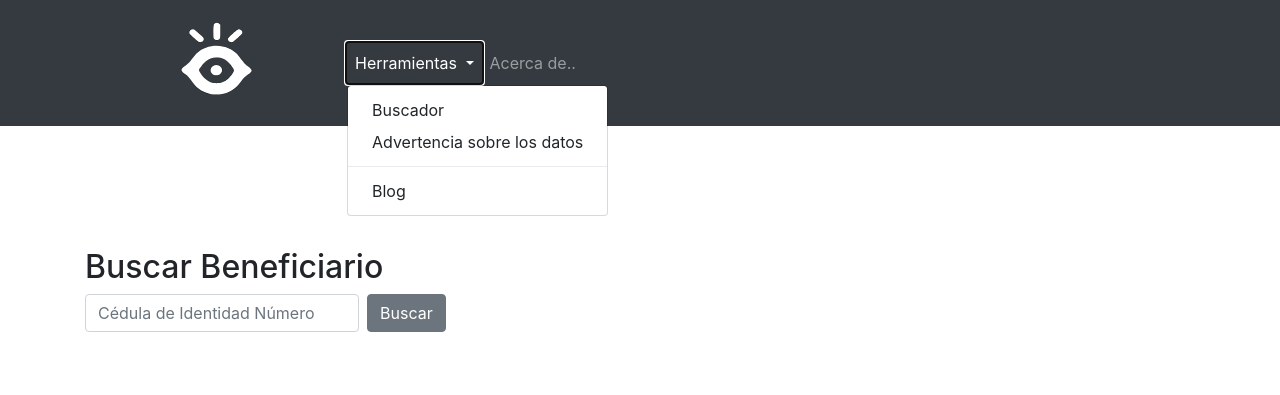
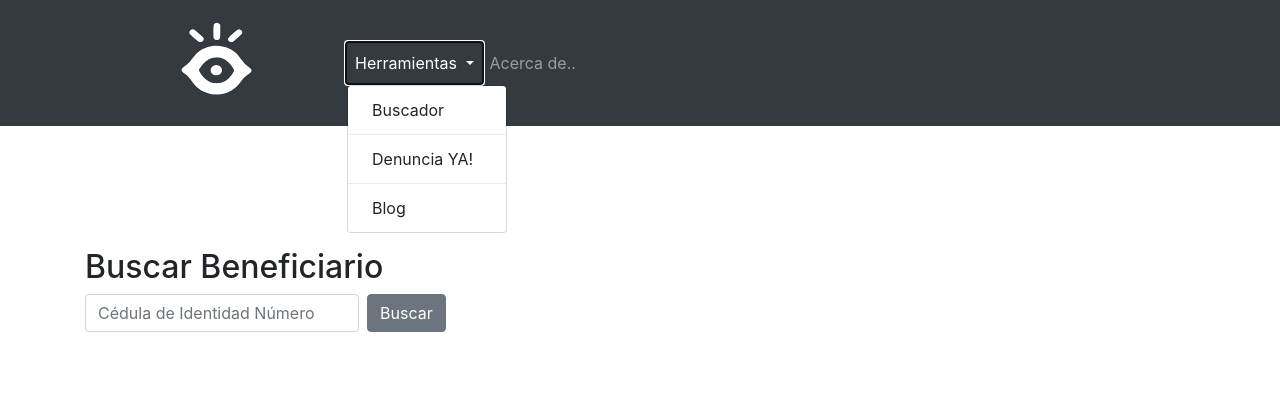
Before and after one commit to controlapy/controlapy, a Django app: page /beneficiario/ in a window 1280 px wide, after a click on "Herramientas". Shown: the top 395 px of the page. Run offline with Django 3.2, Linux system fonts and the light colour scheme; parts of the project's set-up code (start-up, migrations or seed data) failed here and were passed over; some libraries are stand-ins or nearby versions.

Commit message:
Denuncia Puerkesa

```diff
--- a/beneficiario/templates/beneficiario/base.html
+++ b/beneficiario/templates/beneficiario/base.html
@@ -43,7 +43,8 @@
                             <a class="nav-link dropdown-toggle" data-toggle="dropdown" href="#" id="herramientas">Herramientas <span class="caret"></span></a>
                             <div class="dropdown-menu" aria-labelledby="herramientas">
                                 <a class="dropdown-item" href="/beneficiario">Buscador <span class="sr-only">(current)</span></a>
-                                <a class="dropdown-item" href="/beneficiarios/advertencia">Advertencia sobre los datos</a>
+                                <div class="dropdown-divider"></div>
+                                <a class="dropdown-item" href="/denuncia">Denuncia YA!</a>
                                 <div class="dropdown-divider"></div>
                                 <a class="dropdown-item" href="/">Blog</a>
                             </div>
--- a/blog/templates/blog/base.html
+++ b/blog/templates/blog/base.html
@@ -43,6 +43,8 @@
                             <a class="nav-link dropdown-toggle" data-toggle="dropdown" href="#" id="herramientas">Herramientas <span class="caret"></span></a>
                             <div class="dropdown-menu" aria-labelledby="herramientas">
                                 <a class="dropdown-item" href="/beneficiario">Buscador <span class="sr-only">(current)</span></a>
+                                <div class="dropdown-divider"></div>
+                                <a class="dropdown-item" href="/denuncia">Denuncia YA!</a>
                                 <div class="dropdown-divider"></div>
                                 <a class="dropdown-item" href="/">Blog</a>
                             </div>
--- a/blog/urls.py
+++ b/blog/urls.py
@@ -1,6 +1,7 @@
 from django.urls import path
 from . import views
 
+app_name = 'blog'
 urlpatterns = [
     path('', views.post_list, name='post_list'),
     path('post/<int:pk>/', views.post_detail, name='post_detail'),
--- a/server/settings.py
+++ b/server/settings.py
@@ -40,6 +40,7 @@ INSTALLED_APPS = [
     'polls.apps.PollsConfig',
     'blog.apps.BlogConfig',
     'beneficiario.apps.BeneficiarioConfig',
+    'denuncia.apps.DenunciaConfig'
 ]
 
 MIDDLEWARE = [
--- a/server/urls.py
+++ b/server/urls.py
@@ -19,6 +19,7 @@ from django.urls import include, path
 urlpatterns = [
     path('', include('blog.urls')),
     path('beneficiario/', include('beneficiario.urls')),
+    path('denuncia/', include('denuncia.urls')),
     path('polls/', include('polls.urls')),
     path('admin/', admin.site.urls),
 ]
```
Also changed, not shown: blog/favicon.ico (deleted).
